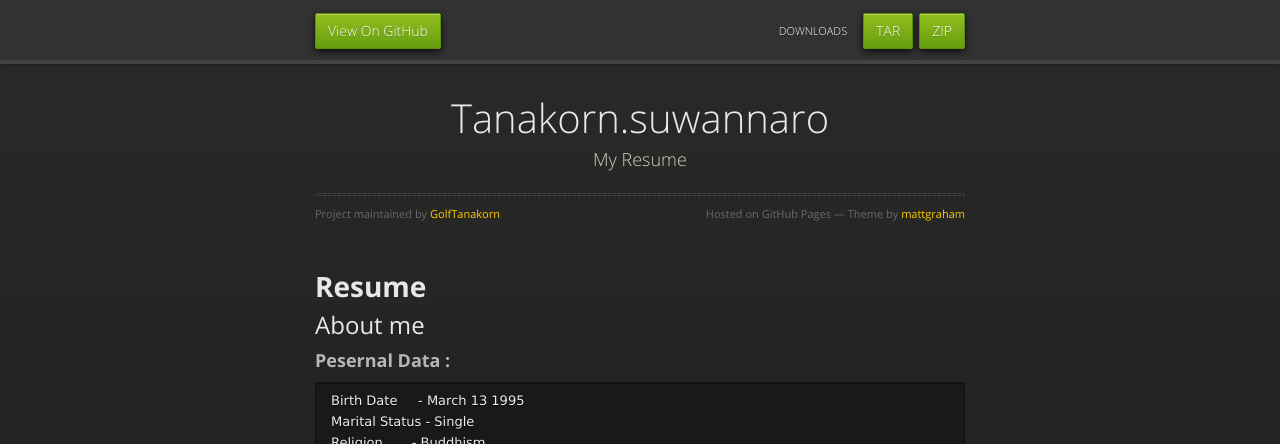
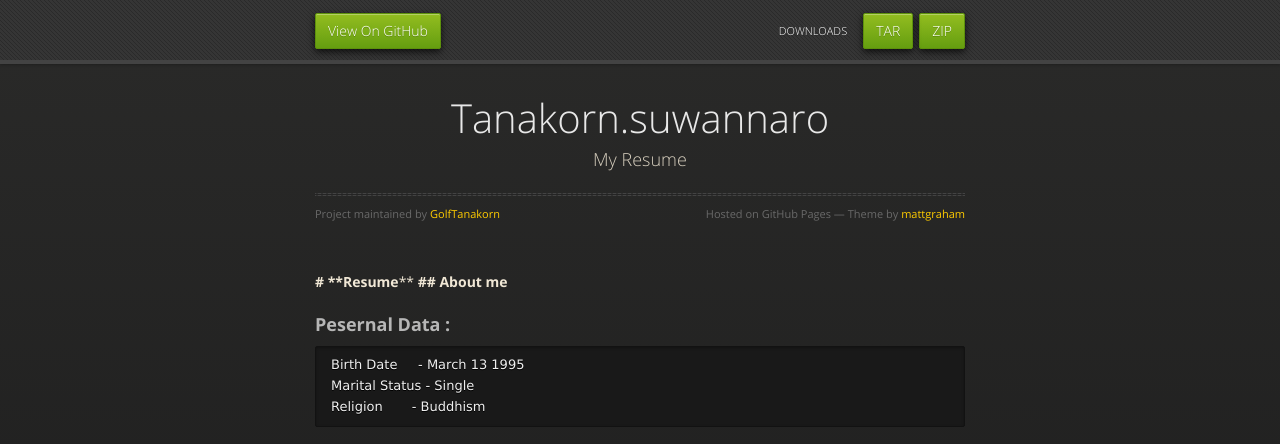
Before and after one commit to GolfTanakorn/Tanakorn.Suwannaro, a plain HTML site: page index.html in a window 1280 px wide. Shown: the top 444 px of the page. Drawn offline with nearby package versions, Linux system fonts and the light colour scheme.

Commit message:
Create gh-pages branch via GitHub

```diff
--- a/index.html
+++ b/index.html
@@ -38,12 +38,8 @@
           <span class="credits right">Hosted on GitHub Pages &mdash; Theme by <a href="https://twitter.com/michigangraham">mattgraham</a></span>
         </div>
 
-        <h1>
-<a id="resume" class="anchor" href="#resume" aria-hidden="true"><span class="octicon octicon-link"></span></a><strong>Resume</strong>
-</h1>
-
-<h2>
-<a id="about-me" class="anchor" href="#about-me" aria-hidden="true"><span class="octicon octicon-link"></span></a>About me</h2>
+        <p><strong># **Resume</strong>**
+<strong>## About me</strong></p>
 
 <h3>
 <a id="pesernal-data-" class="anchor" href="#pesernal-data-" aria-hidden="true"><span class="octicon octicon-link"></span></a><strong>Pesernal Data :</strong>
--- a/params.json
+++ b/params.json
@@ -1 +1 @@
-{"name":"Tanakorn.suwannaro","tagline":"My Resume","body":"# **Resume**\r\n## About me\r\n\r\n### **Pesernal Data :**\r\n\r\n    Birth Date     - March 13 1995\r\n    Marital Status - Single\r\n    Religion       - Buddhism\r\n\r\nMy name is Tanakorn Suwannaro.You can call me,Golf.\r\n![](https://fbcdn-sphotos-a-a.akamaihd.net/hphotos-ak-xaf1/v/t1.0-9/10888484_4919368238891_7913307853880349484_n.jpg?oh=8465c258b032d559f33c42b6db079d71&oe=555CA6B5&__gda__=1431976082_b20a6715e0ca5a320d6897fa4944c938)\r\nNow I'm studying at the Prince of Songkla University.\r\n\r\n![](https://fbcdn-sphotos-h-a.akamaihd.net/hphotos-ak-xpa1/v/t34.0-12/10947493_10200103441585662_94164424_n.jpg?oh=b451cff8c05406d936320103e24e6ee6&oe=54CC3CF4&__gda__=1422679892_4dcf3d8ac58aff76ac1d8dd158b9120a)\r\n ︾︾︾︾︾\r\n[tanakorn.suwannaro](https://www.facebook.com/tanakorn.suwannaro)\r\n","google":"","note":"Don't delete this file! It's used internally to help with page regeneration."}
+{"name":"Tanakorn.suwannaro","tagline":"My Resume","body":"**# **Resume****\r\n**## About me**\r\n\r\n### **Pesernal Data :**\r\n\r\n    Birth Date     - March 13 1995\r\n    Marital Status - Single\r\n    Religion       - Buddhism\r\n\r\nMy name is Tanakorn Suwannaro.You can call me,Golf.\r\n![](https://fbcdn-sphotos-a-a.akamaihd.net/hphotos-ak-xaf1/v/t1.0-9/10888484_4919368238891_7913307853880349484_n.jpg?oh=8465c258b032d559f33c42b6db079d71&oe=555CA6B5&__gda__=1431976082_b20a6715e0ca5a320d6897fa4944c938)\r\nNow I'm studying at the Prince of Songkla University.\r\n\r\n![](https://fbcdn-sphotos-h-a.akamaihd.net/hphotos-ak-xpa1/v/t34.0-12/10947493_10200103441585662_94164424_n.jpg?oh=b451cff8c05406d936320103e24e6ee6&oe=54CC3CF4&__gda__=1422679892_4dcf3d8ac58aff76ac1d8dd158b9120a)\r\n ︾︾︾︾︾\r\n[tanakorn.suwannaro](https://www.facebook.com/tanakorn.suwannaro)\r\n","google":"","note":"Don't delete this file! It's used internally to help with page regeneration."}
```
